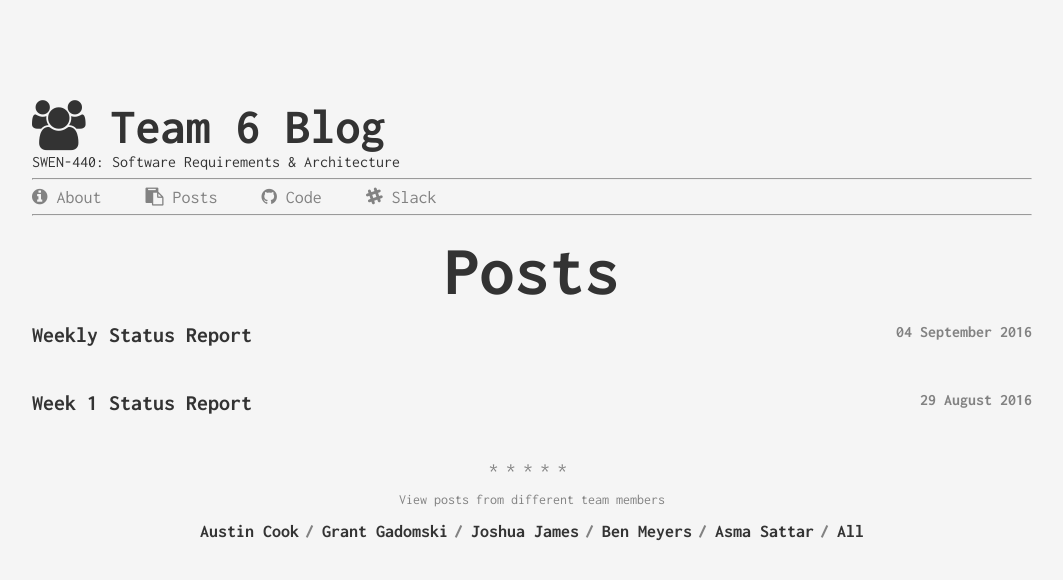
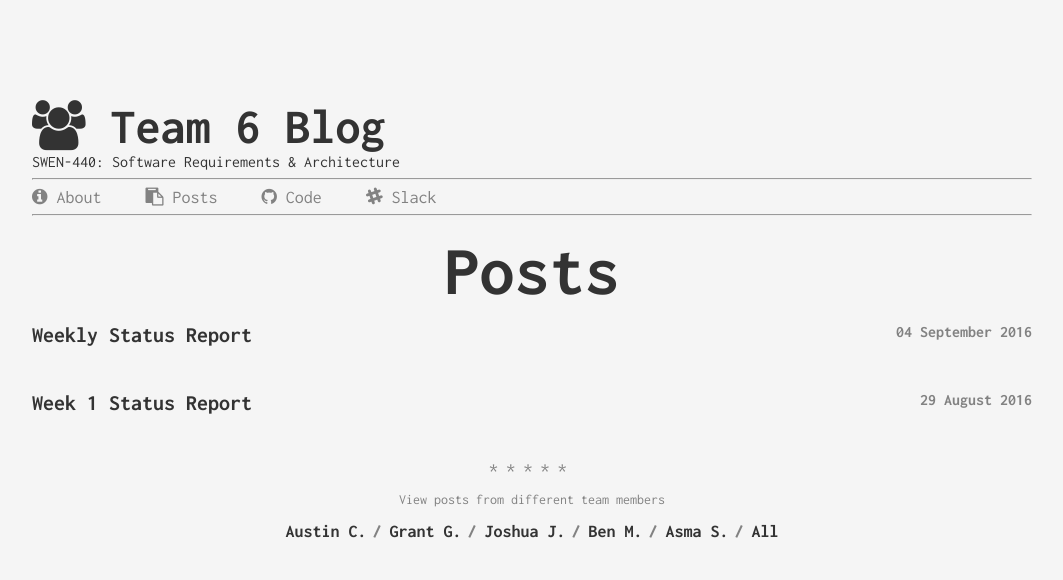
Before and after one commit to swen-440-team-6/swen-440-team-6.github.io, a Jekyll site: the page built from index.html, in a window 1280 px wide. Shown: the top 580 px of the page, without its empty margins (108-1171 px from the left). Built offline with Jekyll 4.4.1, drawn with Linux system fonts in a browser that asks for light colours.

Commit message:
Update categories.yml

```diff
--- a/_data/categories.yml
+++ b/_data/categories.yml
@@ -1,14 +1,14 @@
 - slug: austin
-  name: Austin Cook
+  name: Austin C.
 
 - slug: grant
-  name: Grant Gadomski
+  name: Grant G.
 
 - slug: joshua
-  name: Joshua James
+  name: Joshua J.
 
 - slug: ben
-  name: Ben Meyers
+  name: Ben M.
 
 - slug: asma
-  name: Asma Sattar
+  name: Asma S.
```
